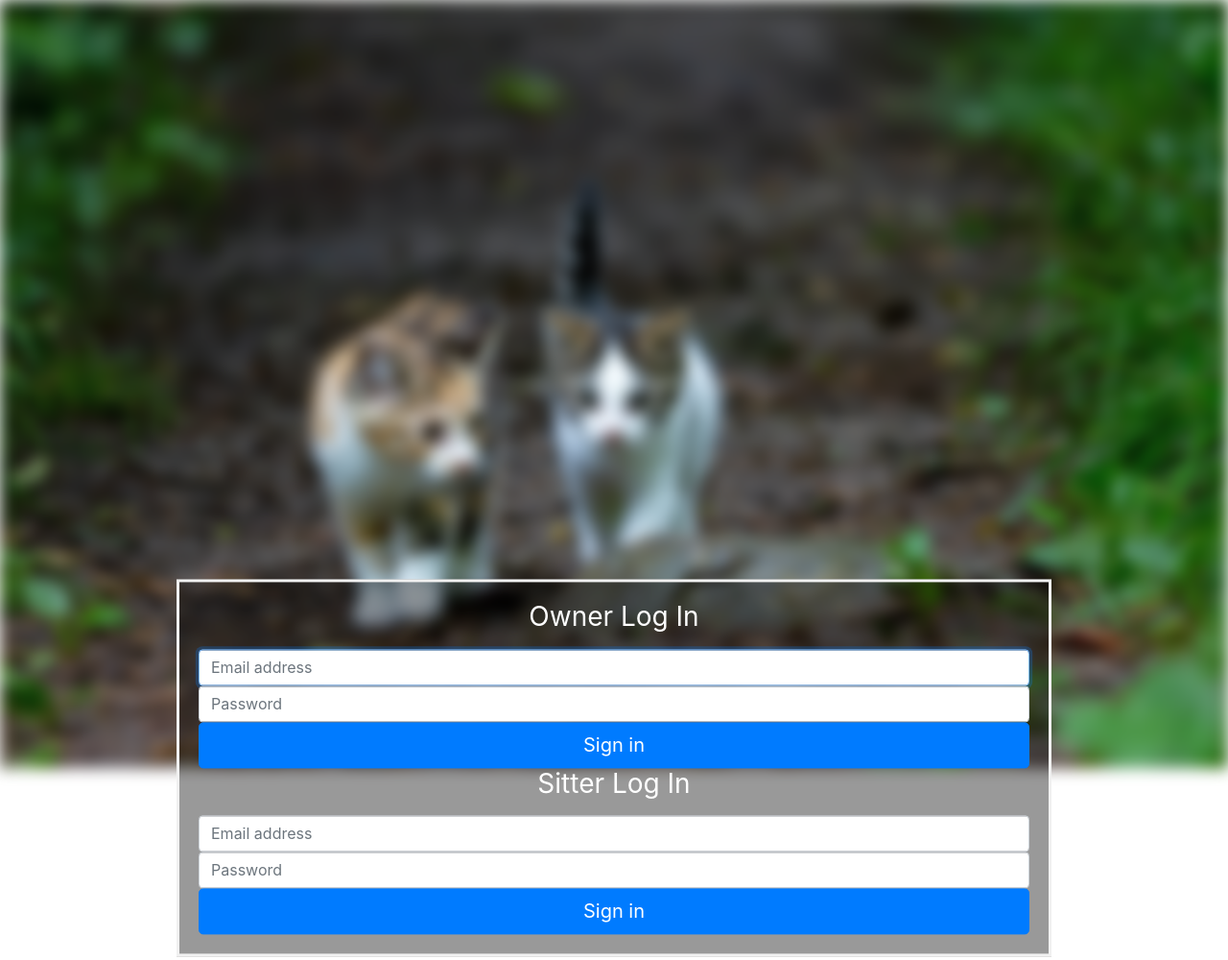
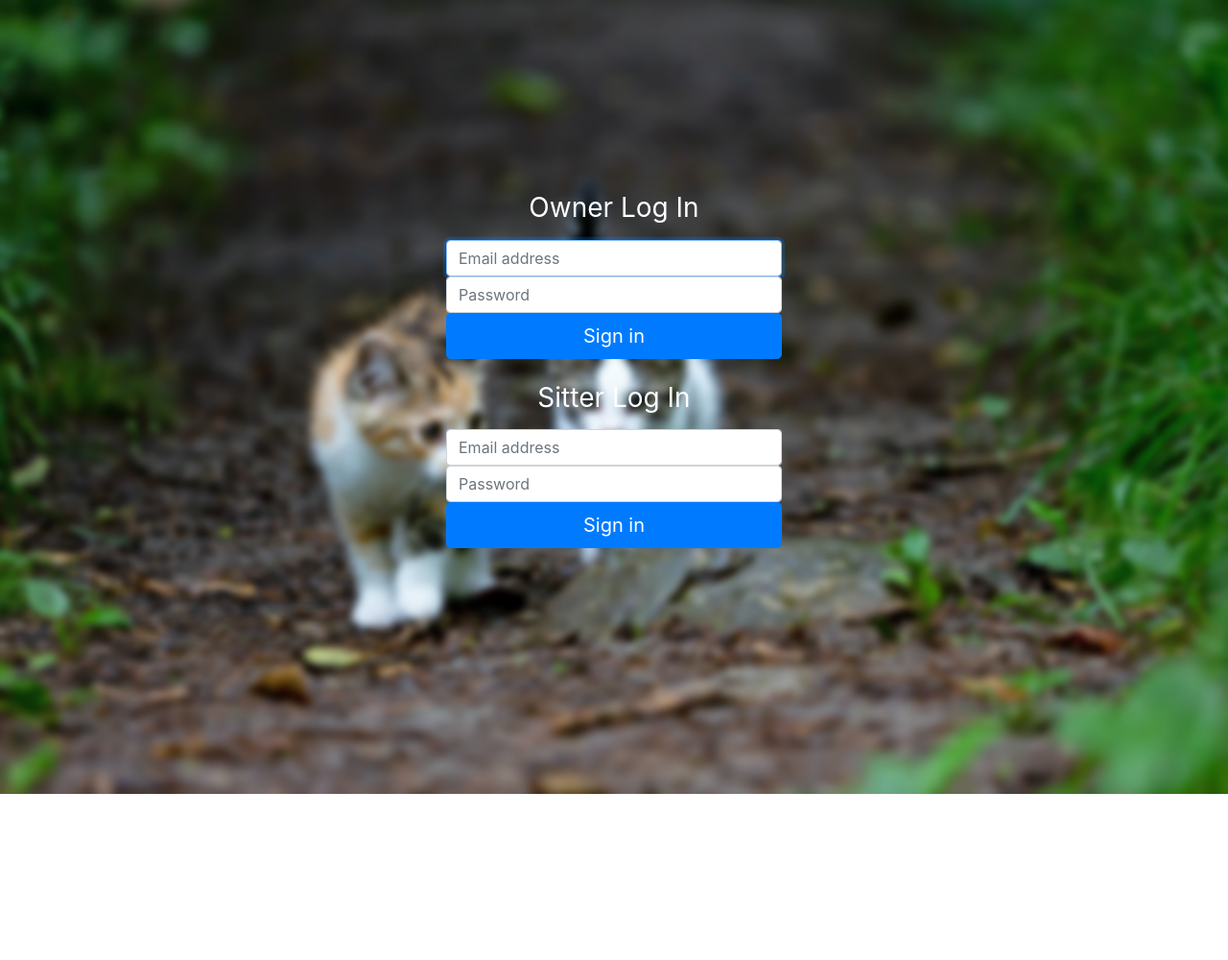
Before and after one commit to sealewong/HB-final-pet-sitting, a Flask app: page /login in a window 1280 px wide. Shown: the whole page at 96% size. Run offline with Flask 2, Linux system fonts and the light colour scheme.

```diff
--- a/static/css/style.css
+++ b/static/css/style.css
@@ -4,6 +4,20 @@ body, html {
 
 * {
   box-sizing: border-box;
+}
+
+.container, .container-fluid {
+  margin-top:200px;
+}
+
+body {
+  background-image: url("/static/img/blurred.jpg");
+  height: 100%;
+
+  /* Center and scale the image nicely */
+  background-position: center;
+  background-repeat: no-repeat;
+  background-size: cover;
 }
 
 .bg-image {
@@ -23,7 +37,6 @@ body, html {
   background-size: cover;
 }
 
-/* Position text in the middle of the page/image */
 .bg-text {
   background-color: rgb(0,0,0); /* Fallback color */
   background-color: rgba(0,0,0, 0.4); /* Black w/opacity/see-through */
@@ -34,8 +47,8 @@ body, html {
   top: 50%;
   left: 50%;
   transform: translate(-50%, -50%);
-  z-index: 2;
-  width: 80%;
+  z-index: 5;
+  width: 50%;
   padding: 20px;
   text-align: center;
 }
--- a/templates/base.html
+++ b/templates/base.html
@@ -16,7 +16,8 @@
     {% block head %}{% endblock %}
   </head>
   <body>
-    <div class="bg-image"></div>
+
+
     {% for msg in get_flashed_messages() %}
       <p class="flash-msg">
         {{ msg }}
--- a/templates/login.html
+++ b/templates/login.html
@@ -5,11 +5,10 @@
 
 <div class="container">
   <div class="row">
-    <div class="col-md-12">
+    <div class="col-md-4 offset-4">
       <div class="text-center">
-        <div class="bg-text">
         <form action="/login/owner" method="POST" class="form-signin">
-          <h1 class="mb-3 h3 font-weight-normal">Owner Log In</h1>
+          <h1 style="color:white" class="mb-3 h3 font-weight-normal">Owner Log In</h1>
           <label for="inputEmail" class="sr-only">Email address</label>
           <input name="email" type="email" id="inputEmail" class="form-control" placeholder="Email address" required autofocus>
 
@@ -18,18 +17,18 @@
           <input name="password" type="password" id="inputPassword" class="form-control" placeholder="Password" required>
           <button class="btn btn-lg btn-primary btn-block" type="submit">Sign in</button>
         </form>
-
+        <br>
         <form action="/login/sitter" method="POST" class="form-signin">
-          <h1 class="mb-3 h3 font-weight-normal">Sitter Log In</h1>
+          <h1 style="color:white" class="mb-3 h3 font-weight-normal">Sitter Log In</h1>
           <label for="inputEmail" class="sr-only">Email address</label>
           <input name="email" type="email" id="inputEmail" class="form-control" placeholder="Email address" required autofocus>
           <label for="inputPassword" class="sr-only">Password</label>
           <input name="password" type="password" id="inputPassword" class="form-control" placeholder="Password" required>
           <button class="btn btn-lg btn-primary btn-block" type="submit">Sign in</button>
         </form>
-        </div>
       </div>
     </div>
   </div>
+  </div>
 </div>
 {% endblock %}
--- a/templates/recurring_details.html
+++ b/templates/recurring_details.html
@@ -49,10 +49,10 @@
             <ul>
             {% for sitter in sitters %}
                 <li>
-                    <a href="/sitter/{{ sitter.sitter_id }}">{{ sitter.fname }}</a>
-                    <a href="/{{ sitter.sitter_id }}/recurring/{{ recurring.recurring_id }}/confirm">
-                    Confirm</a>
+                    <a href="/sitter/{{ sitter.sitter_id }}">View {{ sitter.fname }}'s Profile</a>
+                    <a class="btn btn-primary" href="/{{ sitter.sitter_id }}/recurring/{{ recurring.recurring_id }}/confirm"role="button">Confirm</a>
                 </li>
+                <br>
             {% endfor %}
             </ul>
         </div>
--- a/templates/short_term_details.html
+++ b/templates/short_term_details.html
@@ -53,8 +53,8 @@
                     <a href="/sitter/{{ sitter.sitter_id }}">View {{ sitter.fname }}'s Profile</a>
                     <br>
                     <a class="btn btn-primary" href="/{{ sitter.sitter_id }}/short_term/{{ short_term.short_term_id }}/confirm" role="button">Confirm</a>
-
                 </li>
+                <br>
             {% endfor %}
         </ul>
     </div>
```
Also changed, not shown: seed_database.py (+10 -0 lines), templates/scheduled_details.html (deleted, +0 -8 lines), static/img/blurred.jpg (added), 1 other file.
